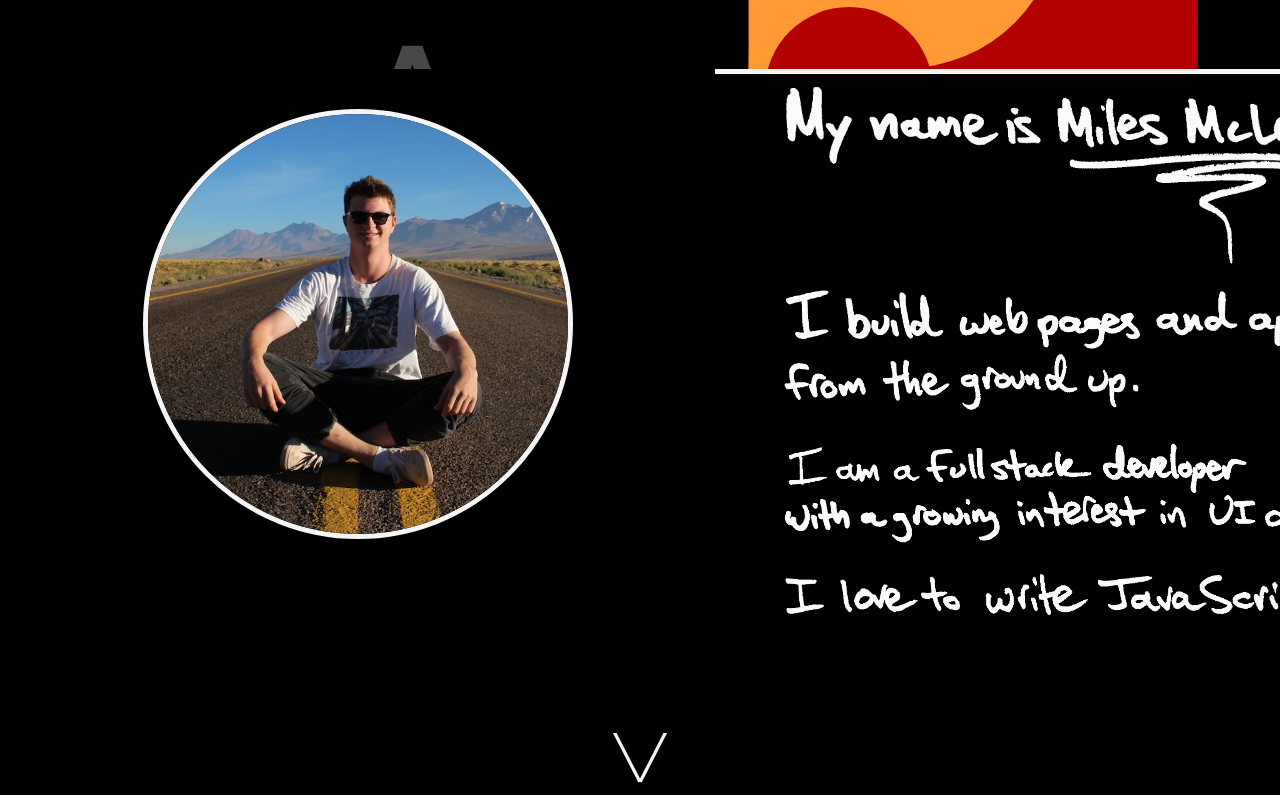
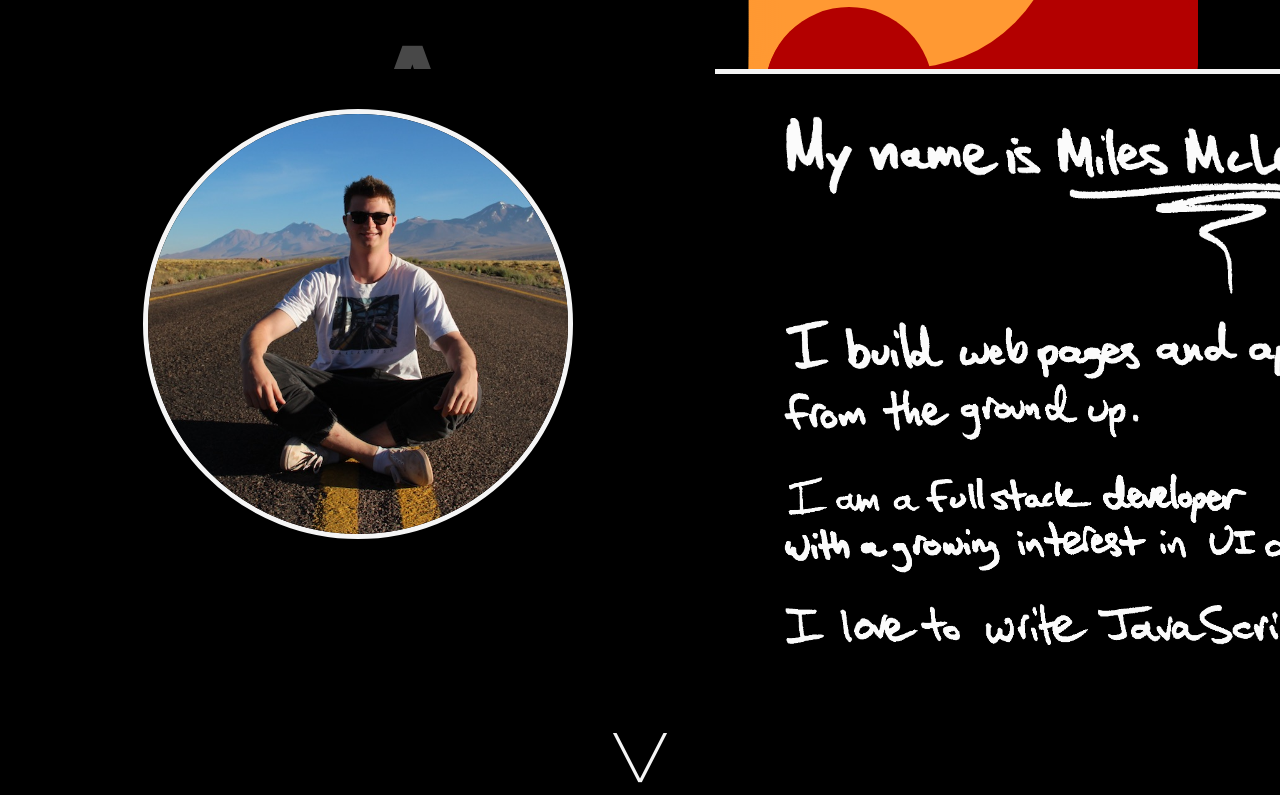
Before and after one commit to milesmcleod/portfolio, a website built with webpack: page index.html in a window 1280 px wide. Shown: the part 731-1526 px from the top of the page. Built offline with nearby package versions, Linux system fonts and the light colour scheme; a web font is replaced by a local one.

Commit message:
Shift css stylesheet order

```diff
--- a/index.html
+++ b/index.html
@@ -3,8 +3,8 @@
   <head>
     <meta charset="utf-8">
     <title>Miles McLeod</title>
+    <link rel="stylesheet" href="/assets/reset.css">
     <link rel="stylesheet" href="/assets/styles.css">
-    <link rel="stylesheet" href="/assets/reset.css">
     <link href="https://fonts.googleapis.com/css?family=Poppins:400,600,900|Baloo+Chettan" rel="stylesheet">
     <script src="https://ajax.googleapis.com/ajax/libs/jquery/3.2.1/jquery.min.js"></script>
     <script type="text/javascript" src="bundle.js"></script>
@@ -82,7 +82,7 @@
         </div>
         <div class="bio-article-container">
           <article class="bio-section">
-            <img src="/assets/bio2/name.png" style="width:600px; margin-bottom: 20px;" alt="">
+            <img src="/assets/bio2/name.png" style="width:600px; margin-bottom: 20px; margin-top: 30px;" alt="">
             <img src="/assets/bio2/build.png" alt="">
             <img src="/assets/bio2/develop.png" style="width:600px;" alt="">
             <img src="/assets/bio2/js.png" alt="">
```
